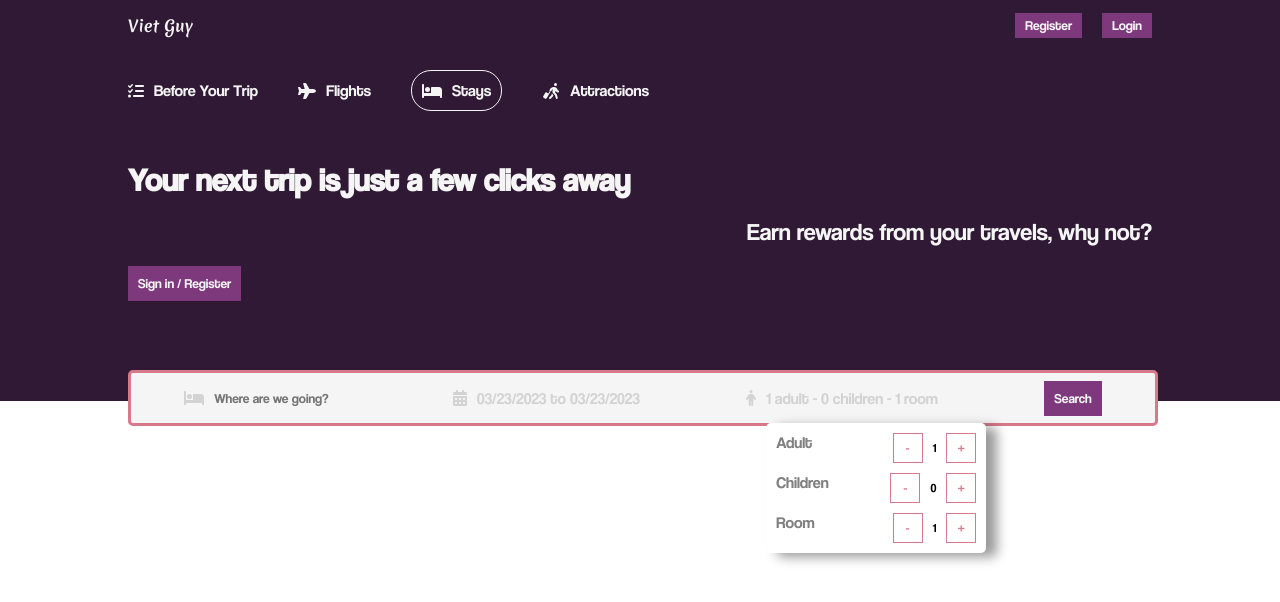
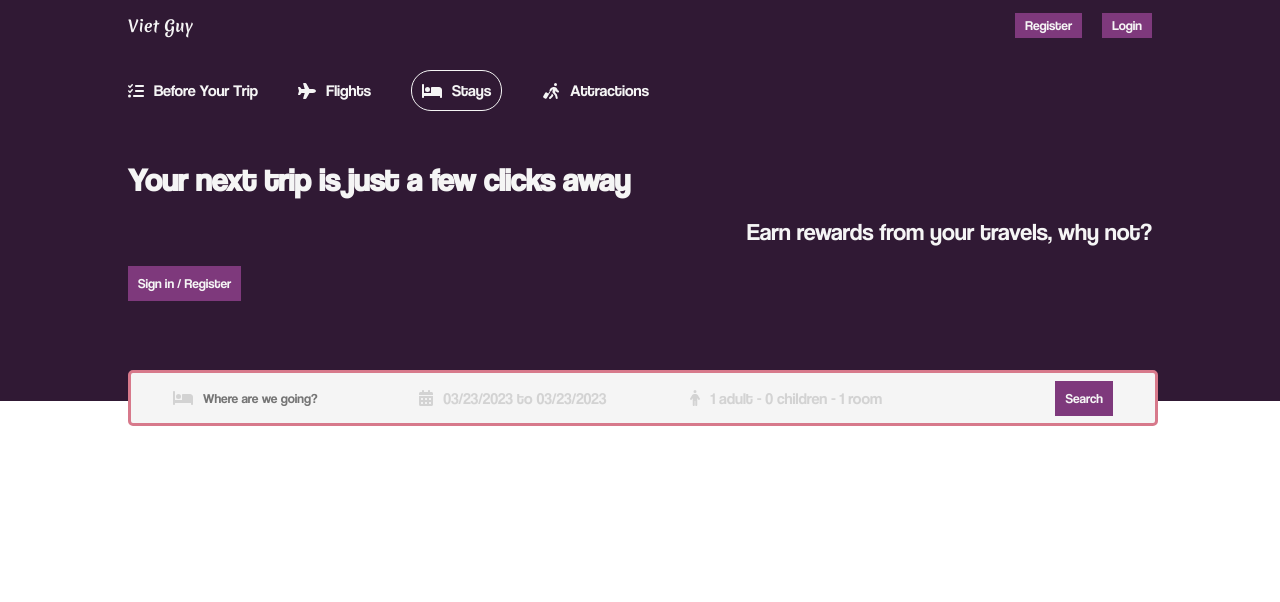
Before and after one commit to Victoria-Q-Le/booking-app-client, a React (Create React App) app: page /home in a window 1280 px wide. Shown: the top 602 px of the page. Built offline with nearby package versions, Linux system fonts and the light colour scheme.

Commit message:
open and close options

```diff
--- a/src/components/header/Header.js
+++ b/src/components/header/Header.js
@@ -10,6 +10,8 @@ import {format} from "date-fns"
 const Header = () => {
 
   const [open, setOpen] = useState(false)
+  const [openOptions, setOpenOptions] = useState(false)
+
 
   const [date, setDate] = useState([{
     startDate: new Date(),
@@ -95,8 +97,9 @@ const Header = () => {
 
           <div className='headerSearchItem'>
             <FontAwesomeIcon icon={faPerson} className='headerIcon' />
-            <span className='headerSearchText'>{`${options.adult} adult - ${options.children} children - ${options.room} room`}
-              <div className='options'>
+            <span onClick={() => setOpenOptions(!openOptions)} className='headerSearchText'>{`${options.adult} adult - ${options.children} children - ${options.room} room`}
+            { openOptions &&
+            <div className='options'>
                 <div className='optionItem'>
                   <span className='optionText'>Adult</span>
                   <div className='optionCounter'>
@@ -124,8 +127,9 @@ const Header = () => {
                   </div>
                 </div>
               </div>
+              }
             </span>
-          </div>
+          </div>}
 
           <div className='headerSearchItem'>
             <button className='headerBtn'>Search</button>
```
